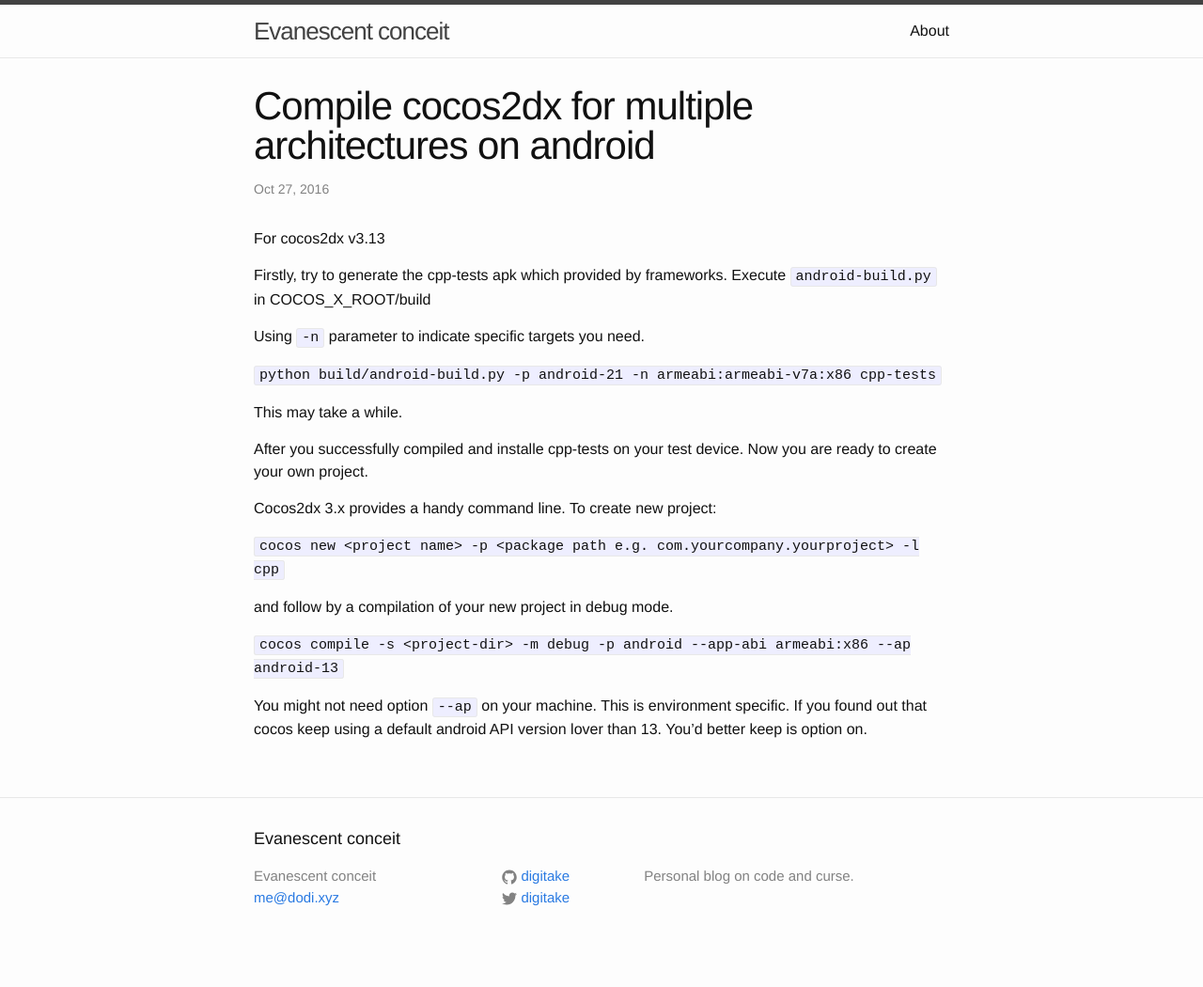
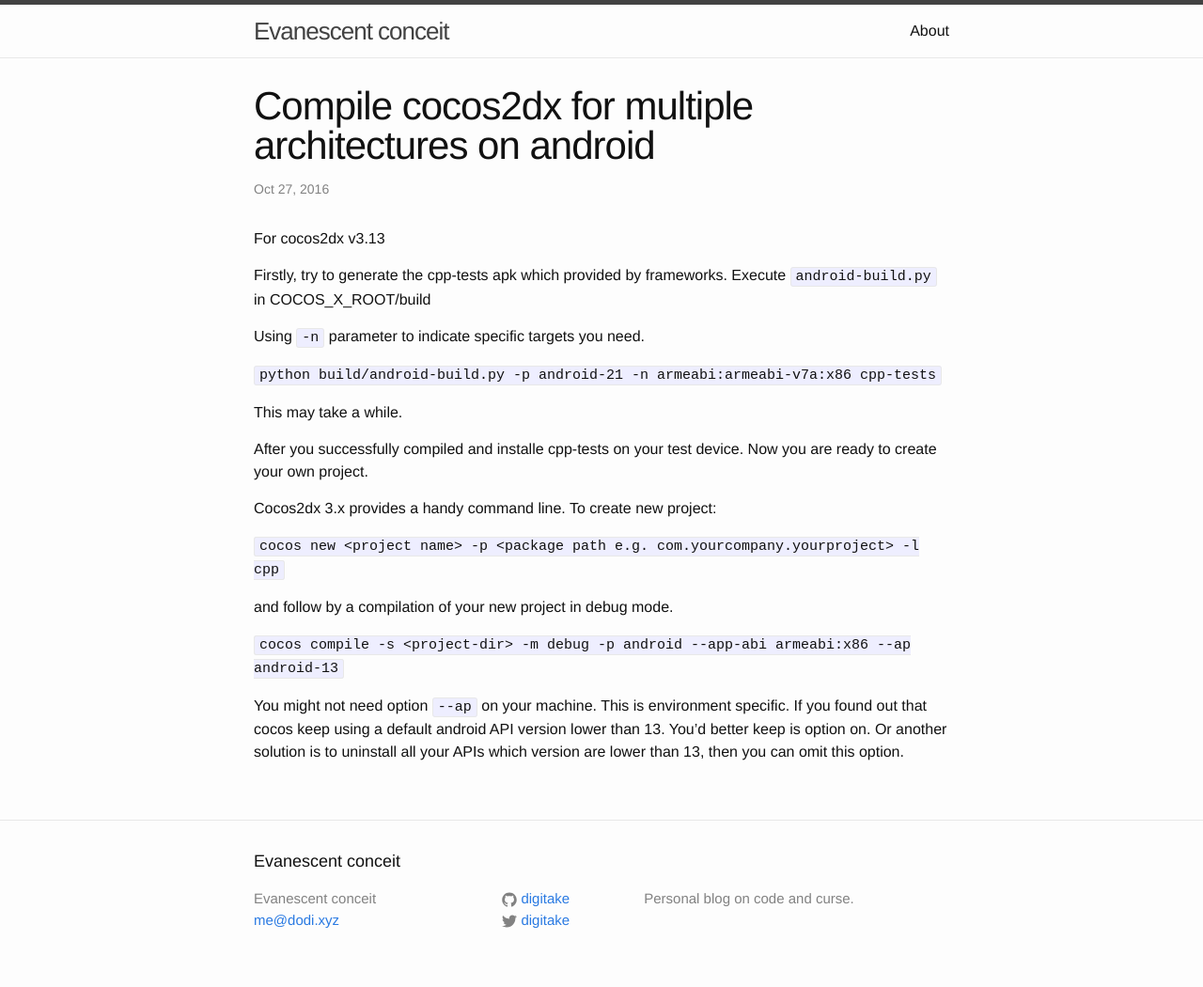
Before and after one commit to digitake/digitake.github.io, a Jekyll site: the page built from _posts/2016-10-27-Compile-cocos2dx-for-multiple-CPU-arch.markdown, in a window 1280 px wide. Shown: the whole page at 94% size. Built offline with Jekyll 4.4.1, drawn with Linux system fonts in a browser that asks for light colours; before the commit the page ends 1026 px from its top, so only the background shows below that.

```diff
--- a/_posts/2016-10-27-Compile-cocos2dx-for-multiple-CPU-arch.markdown
+++ b/_posts/2016-10-27-Compile-cocos2dx-for-multiple-CPU-arch.markdown
@@ -28,4 +28,5 @@
 `cocos compile -s <project-dir> -m debug -p android --app-abi armeabi:x86 --ap android-13`
 
 You might not need option `--ap` on your machine. This is environment specific. If you found out that
-cocos keep using a default android API version lover than 13. You'd better keep is option on.
+cocos keep using a default android API version lower than 13. You'd better keep is option on.
+Or another solution is to uninstall all your APIs which version are lower than 13, then you can omit this option.
```
